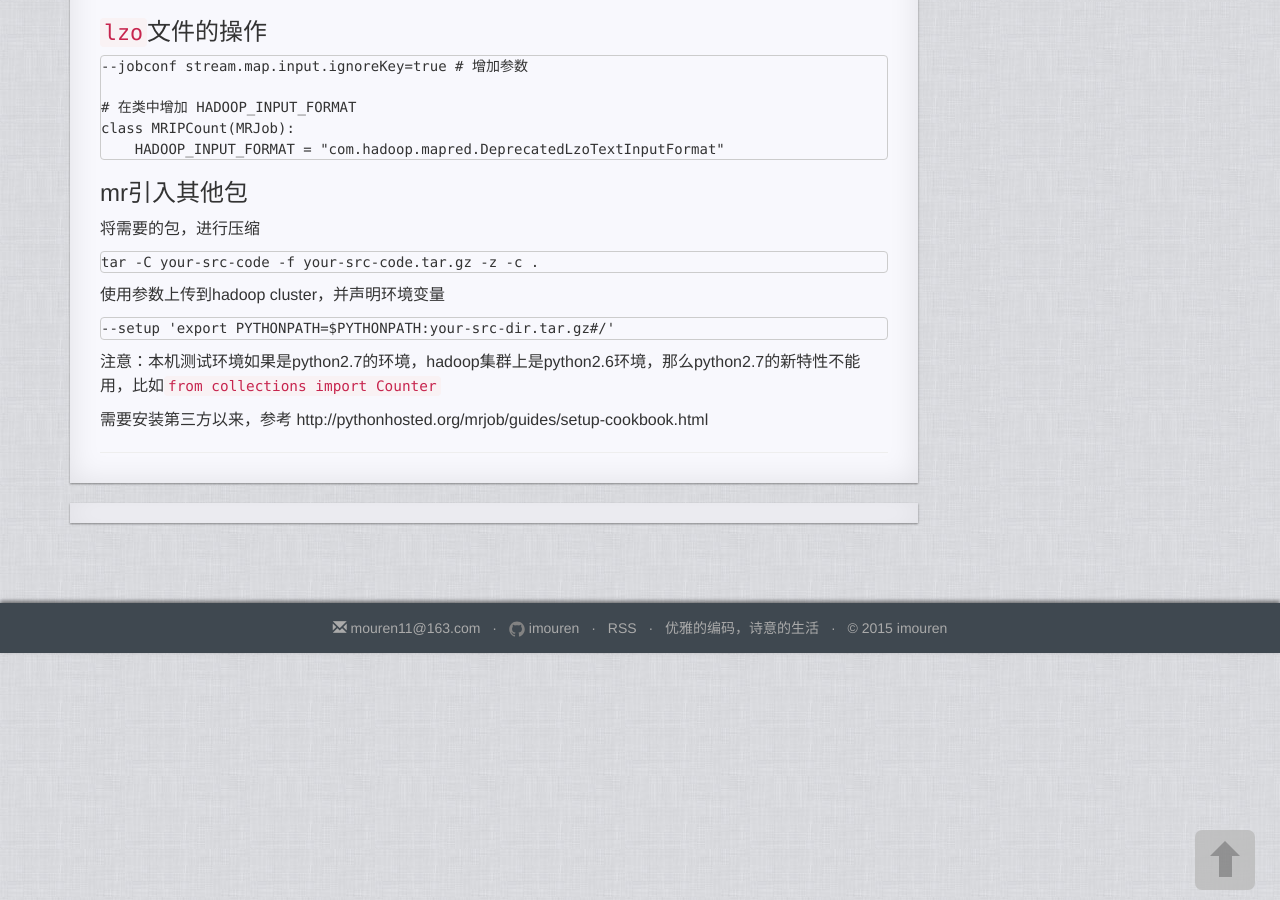
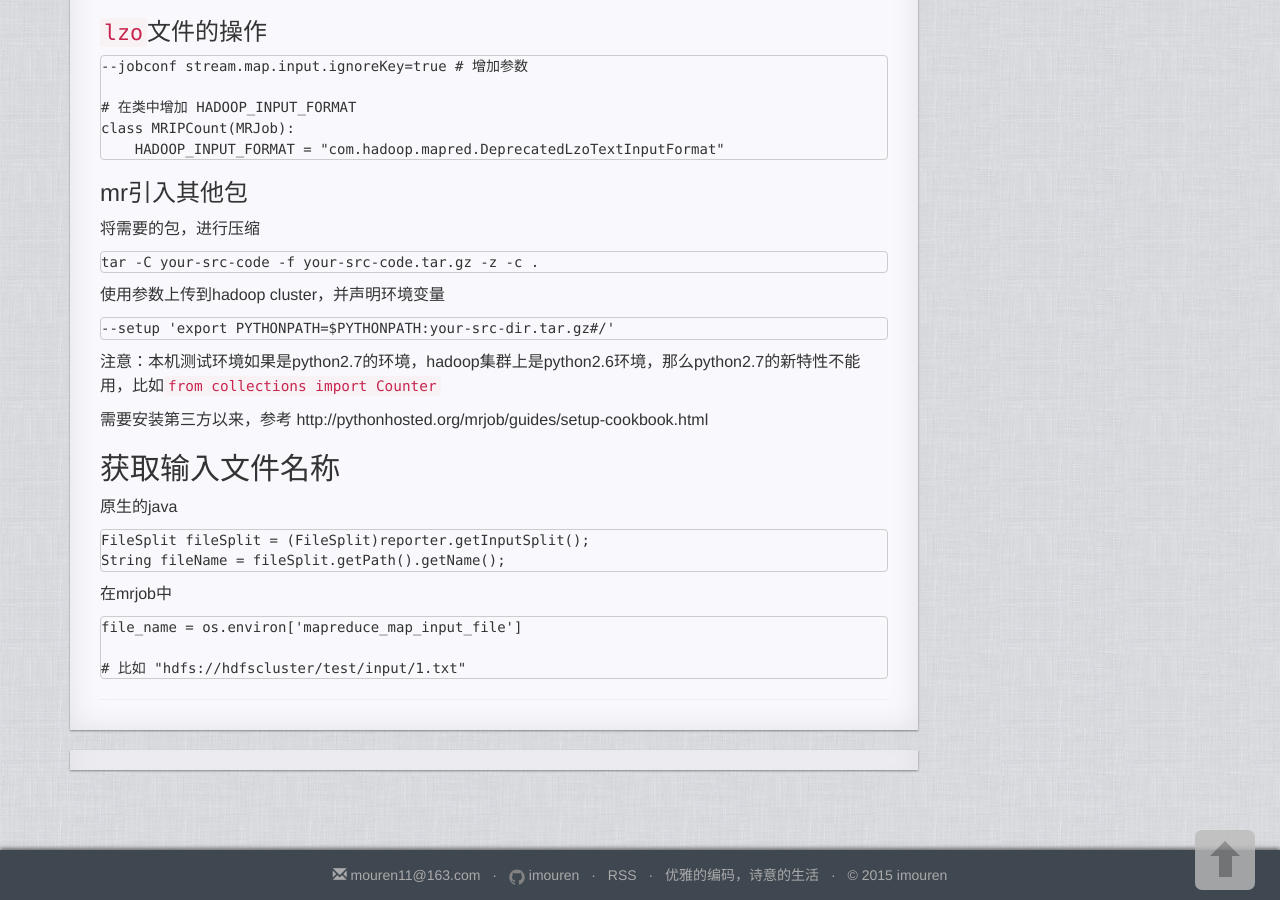
Before and after one commit to imouren/imouren.github.io, a Jekyll site: the page built from _posts/2016-03-09-mrjob.md, in a window 1280 px wide and 900 px high, scrolled down 3507 px. Built offline with Jekyll 4.4.1, drawn with Linux system fonts in a browser that asks for light colours; nearby versions of some CDN libraries; comment, search, counter and statistics services are not loaded; a style sheet for code colours, icons or effects is not loaded.

Commit message:
add more about mrjob

````diff
--- a/_posts/2016-03-09-mrjob.md
+++ b/_posts/2016-03-09-mrjob.md
@@ -221,3 +221,21 @@ tar -C your-src-code -f your-src-code.tar.gz -z -c .
 注意：本机测试环境如果是python2.7的环境，hadoop集群上是python2.6环境，那么python2.7的新特性不能用，比如`from collections import Counter`
 
 需要安装第三方以来，参考 http://pythonhosted.org/mrjob/guides/setup-cookbook.html
+
+
+## 获取输入文件名称
+
+原生的java
+
+```java
+FileSplit fileSplit = (FileSplit)reporter.getInputSplit();
+String fileName = fileSplit.getPath().getName();
+```
+
+在mrjob中
+
+```python
+file_name = os.environ['mapreduce_map_input_file']
+
+# 比如 "hdfs://hdfscluster/test/input/1.txt"
+```
````
